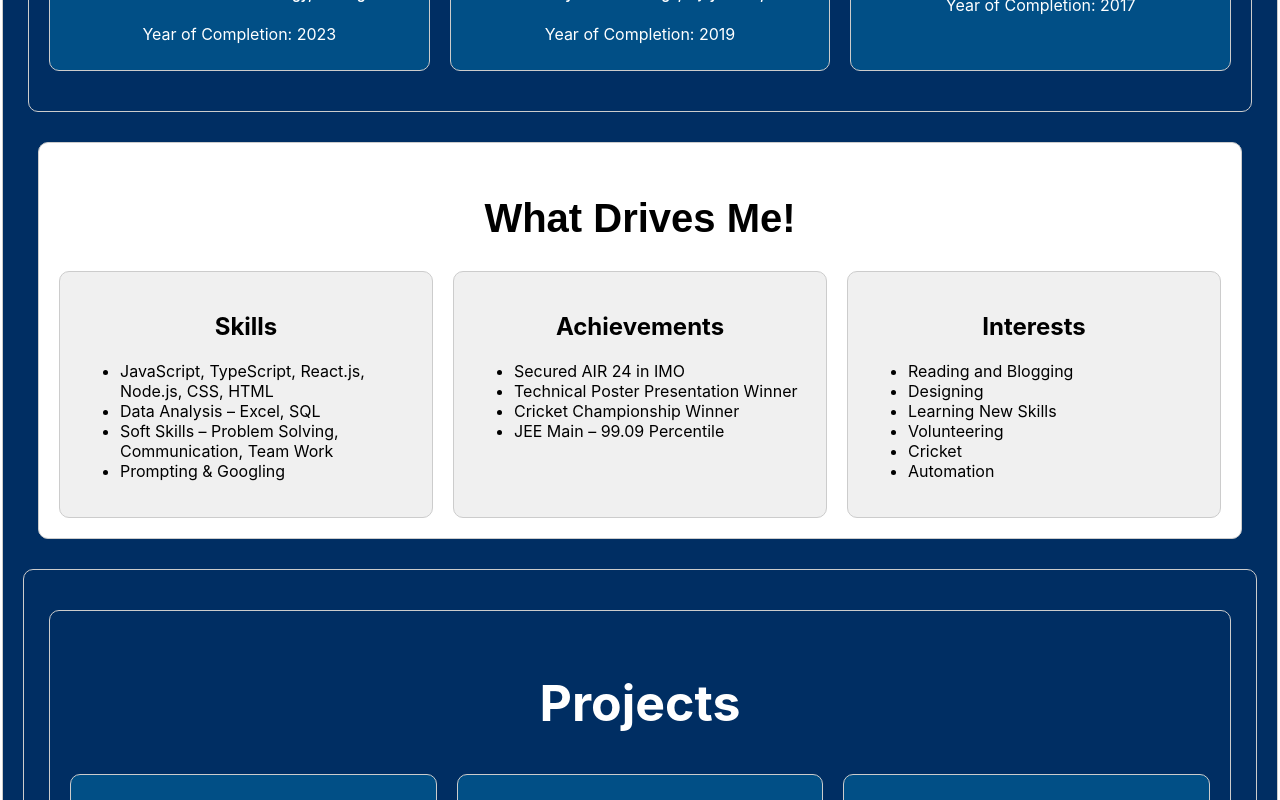
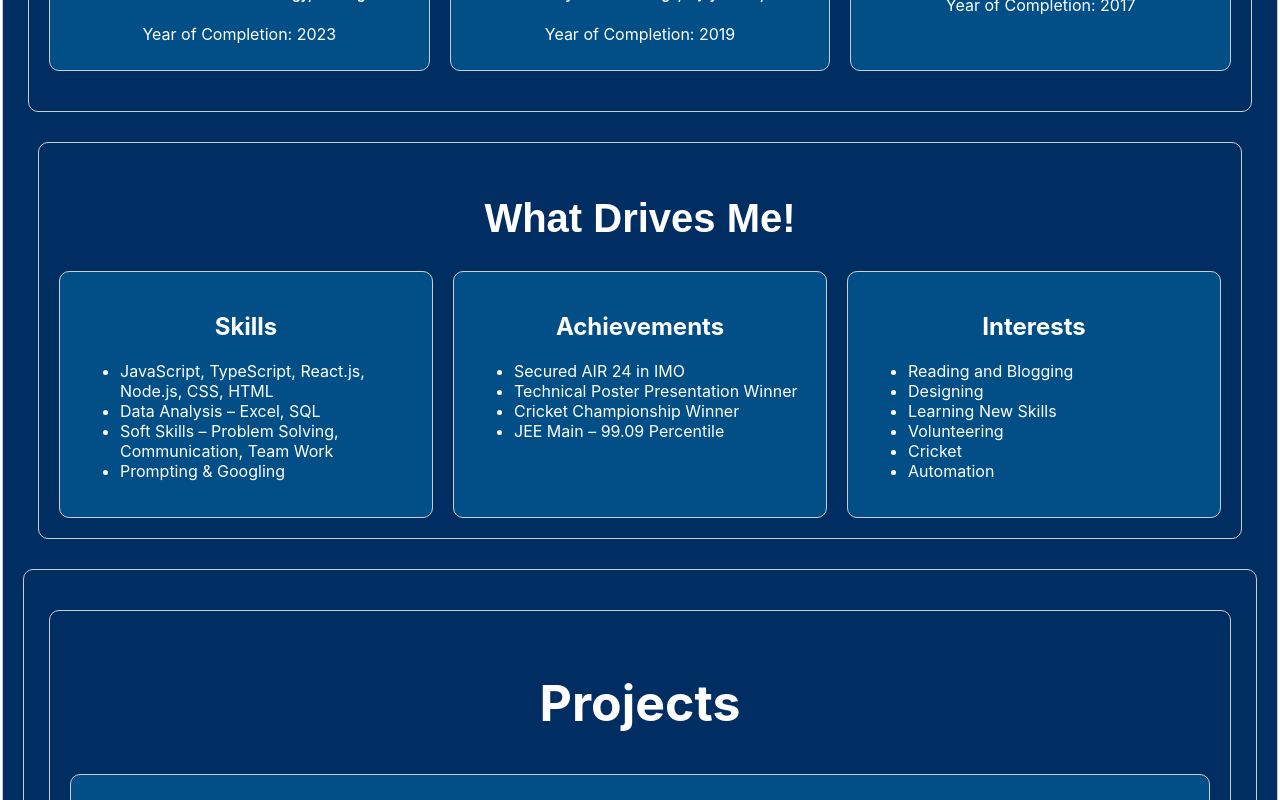
Before and after one commit to Ajay-kandula/Protfolio, a React (Create React App) app: page / in a window 1280 px wide. Shown: the part 1320-2120 px from the top of the page. Built offline with nearby package versions, Linux system fonts and the light colour scheme.

Commit message:
"update"

```diff
--- a/src/Component/Project.js
+++ b/src/Component/Project.js
@@ -32,7 +32,7 @@ function Project() {
           Projects
         </h1>
 
-        <div style={{ display: 'flex', flexWrap: 'wrap', justifyContent: 'center', gap: '20px' }}>
+        <div style={{  justifyContent: 'center', gap: '20px' }}>
           <div
             style={{
               border: "1px solid #ccc",
--- a/src/Component/What Drives Me.js
+++ b/src/Component/What Drives Me.js
@@ -7,7 +7,7 @@ function Drives() {
       margin: '5px',
       padding: '10px',
       backgroundColor: '#002e63',
-      color: "black"
+      color: "white"
     }}>
       <section
         id="drives"
@@ -15,15 +15,16 @@ function Drives() {
           border: "1px solid #ccc",
           borderRadius: "10px",
           padding: "20px",
-          backgroundColor: "#ffffff",
-          color: "black"
+          backgroundColor: "#002e63",
+          color: "white"
         }}
       >
         <h1 style={{
           textAlign: "center",
           fontSize: "40px",
           fontFamily: "sans-serif",
-          marginBottom: "30px"
+          marginBottom: "30px",
+          color: "white"
         }}>
           What Drives Me!
         </h1>
@@ -35,7 +36,7 @@ function Drives() {
           gap: "20px"
         }}>
           <div style={cardStyle}>
-            <h2 style={{ textAlign: "center" }}>Skills</h2>
+            <h2 style={{ textAlign: "center", color: 'white' }}>Skills</h2>
             <ul>
               <li>JavaScript, TypeScript, React.js, Node.js, CSS, HTML</li>
               <li>Data Analysis – Excel, SQL</li>
@@ -45,7 +46,7 @@ function Drives() {
           </div>
 
           <div style={cardStyle}>
-            <h2 style={{ textAlign: "center" }}>Achievements</h2>
+            <h2 style={{ textAlign: "center", color: 'white' }}>Achievements</h2>
             <ul>
               <li>Secured AIR 24 in IMO</li>
               <li>Technical Poster Presentation Winner</li>
@@ -55,7 +56,7 @@ function Drives() {
           </div>
 
           <div style={cardStyle}>
-            <h2 style={{ textAlign: 'center' }}>Interests</h2>
+            <h2 style={{ textAlign: 'center', color: 'white' }}>Interests</h2>
             <ul>
               <li>Reading and Blogging</li>
               <li>Designing</li>
@@ -78,8 +79,8 @@ const cardStyle = {
   border: "1px solid #ccc",
   borderRadius: "10px",
   padding: "20px",
-  backgroundColor: "#f0f0f0",
-  color: "black"
+  backgroundColor: "#014f86",
+  color: "white"
 };
 
 export default Drives;
```
